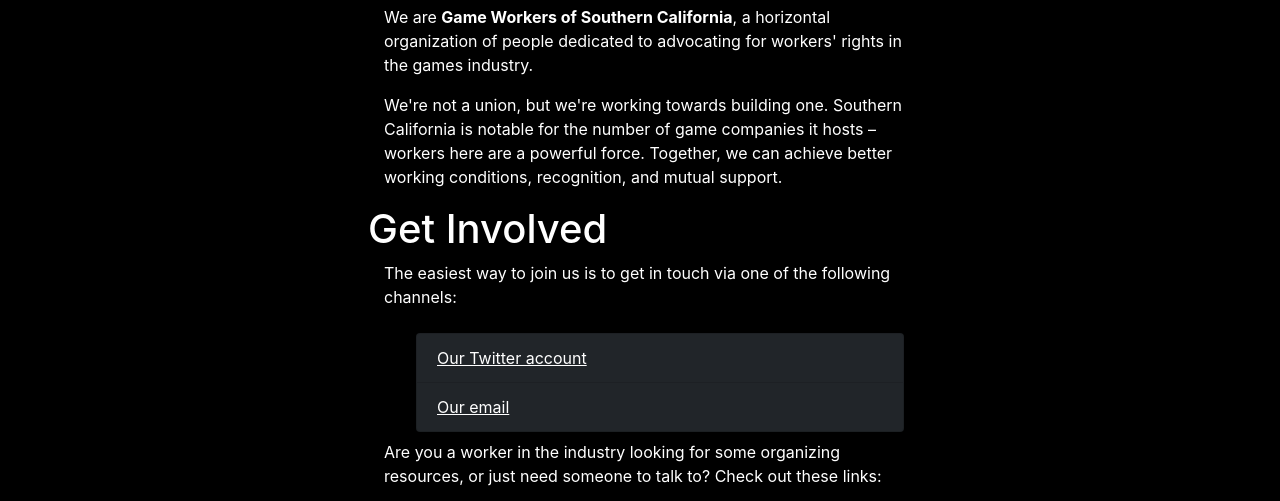
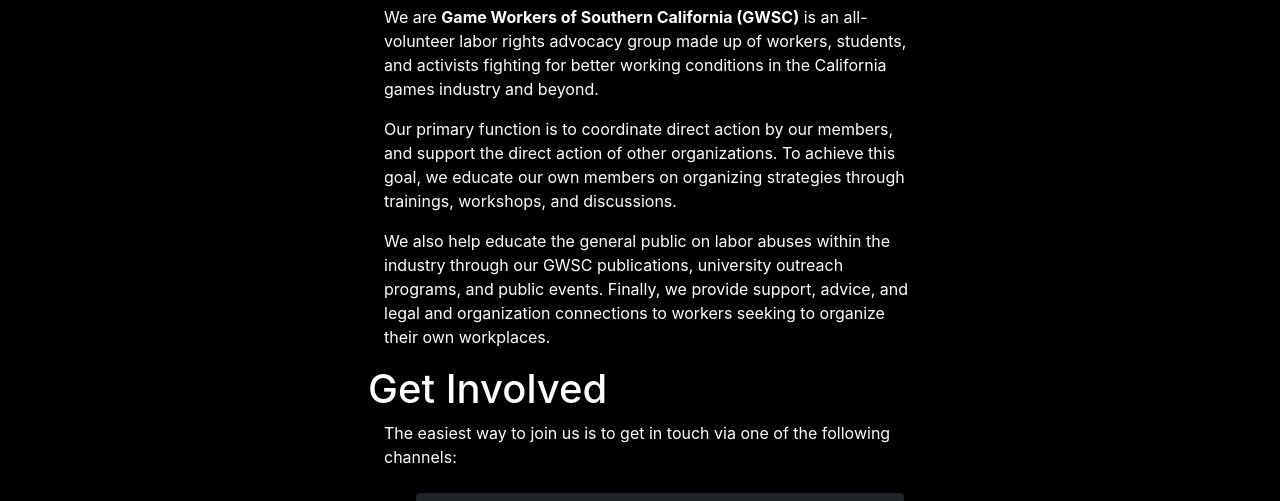
Before and after one commit to gwulosangeles/gameworkerssocal.github.io, a plain HTML site: page index.html in a window 1280 px wide. Shown: the part 551-1052 px from the top of the page. Drawn offline with Linux system fonts and the light colour scheme.

Commit message:
Added mission statement to front page

```diff
--- a/index.html
+++ b/index.html
@@ -25,10 +25,14 @@
         <h1>Welcome!</h1>
         <div class="ml-3">
             <p>
-                We are <b>Game Workers of Southern California</b>, a horizontal organization of people dedicated to advocating for workers' rights in the games industry.
+                We are <b>Game Workers of Southern California (GWSC)</b> is an all-volunteer labor rights advocacy group made up of workers, students, and activists fighting for better working conditions in the California games industry and beyond.
             </p>
             <p>
-                We're not a union, but we're working towards building one. Southern California is notable for the number of game companies it hosts – workers here are a powerful force. Together, we can achieve better working conditions, recognition, and mutual support.
+                Our primary function is to coordinate direct action by our members, and support the direct action of other organizations. To achieve this goal, we educate our own members on organizing strategies through trainings, workshops, and discussions.
+            </p>
+            <p>
+                We also help educate the general public on labor abuses within the industry through our GWSC publications, university outreach programs, and public events. Finally, we provide support, advice, and legal and organization connections to workers seeking
+                to organize their own workplaces.
             </p>
         </div>
         <h1>Get Involved</h1>
```
